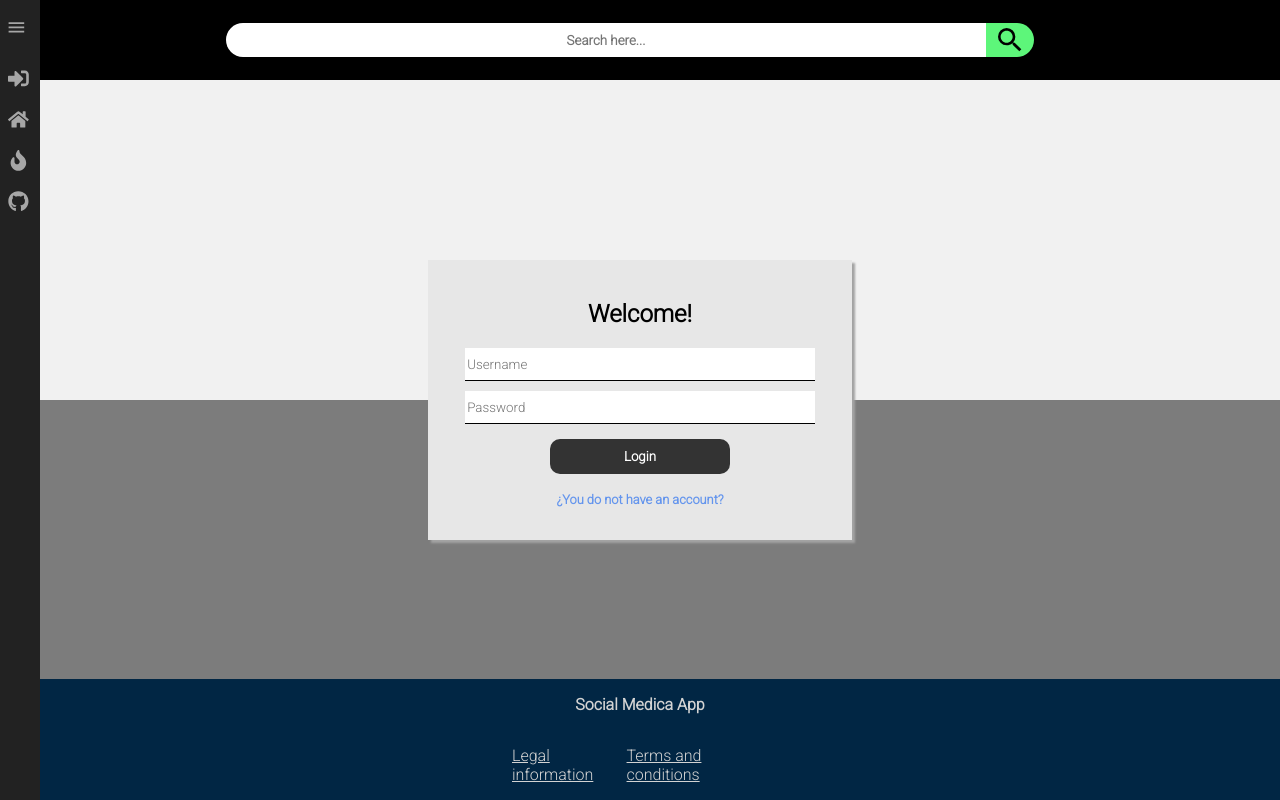
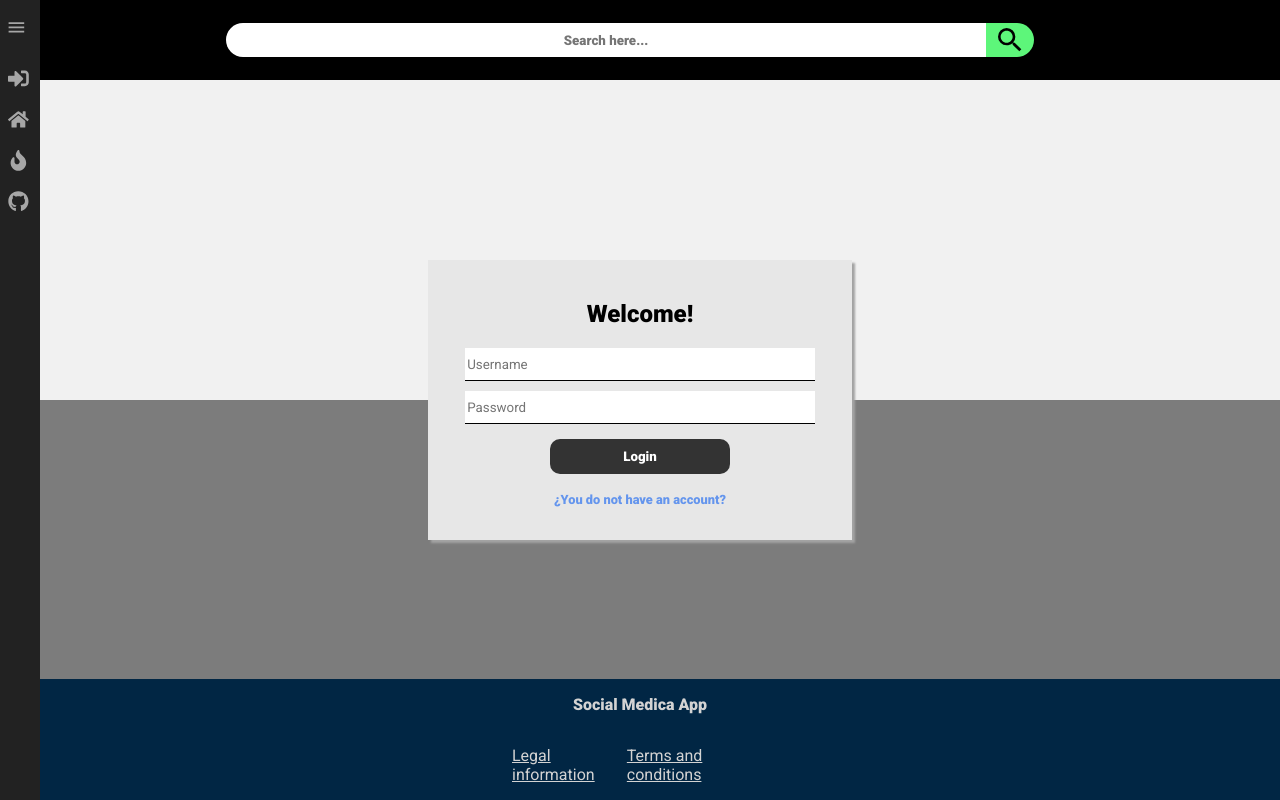
Before and after one commit to yamilt351/social-media-frontend, a React (Create React App) app: page /SignIn in a window 1280 px wide. Built offline with nearby package versions, Linux system fonts and the light colour scheme.

Commit message:
'improving-card-style-adding-fonts'

```diff
--- a/src/Components/Card/card.css
+++ b/src/Components/Card/card.css
@@ -5,6 +5,7 @@
 	overflow: hidden;
 	background-color: var(--clr-primary-4);
   position: relative;
+	border: 0.2px solid var(--clr-grey-1);
   -webkit-box-shadow: 5px 5px 0px 0px var(--clr-primary-1),
     10px 10px 0px 0px var(--clr-grey-1), 5px 5px 15px 5px rgba(0, 0, 0, 0);
   box-shadow: 5px 5px 0px 0px var(--clr-primary-1),
@@ -30,7 +31,6 @@
 		flex-wrap: wrap;
     width: 100%;
 		color: var(--clr-primary-1);
-    font-weight: bold;
 }
 .link-list-cards{
 		height: 25rem;
@@ -49,7 +49,6 @@
 
 .Story{
 		font-size: 1.4rem;
-		font-weight: 900px;
 		text-transform: uppercase;
 }
 .footer-card-container{
--- a/src/Components/Posts/Post.css
+++ b/src/Components/Posts/Post.css
@@ -38,9 +38,6 @@
   font-style: italic;
 }
 
-.parragraph-2 {
-  font-weight: 600;
-}
 .author-name-display {
   font-weight: bold;
   font-size: .8em;
--- a/src/index.css
+++ b/src/index.css
@@ -1,18 +1,24 @@
-@import url('https://fonts.googleapis.com/css2?family=Roboto:wght@300&display=swap');
+@import url("https://fonts.googleapis.com/css2?family=Roboto:wght@400;500;900&display=swap");
 
 body {
   margin: 0;
   padding: 0;
-  font-family: 'Roboto', sans-serif;
+  font-family: "Roboto", sans-serif;
+	background-color: #f6f6f6;
 }
-
 
 h1 {
   font-size: var(--media-name-section);
+  font-family: "Roboto", sans-serif;
+  font-weight: 900;
 }
-
+p {
+  font-family: "Roboto", sans-serif;
+  font-weight: 400;
+}
 h2 {
   font-size: var(--media-title);
+  font-weight: 500;
 }
 h3 {
   font-size: var(--media-description);
@@ -28,5 +34,4 @@ h3 {
   h3 {
     font-size: var(--normal-description);
   }
-
 }
```
